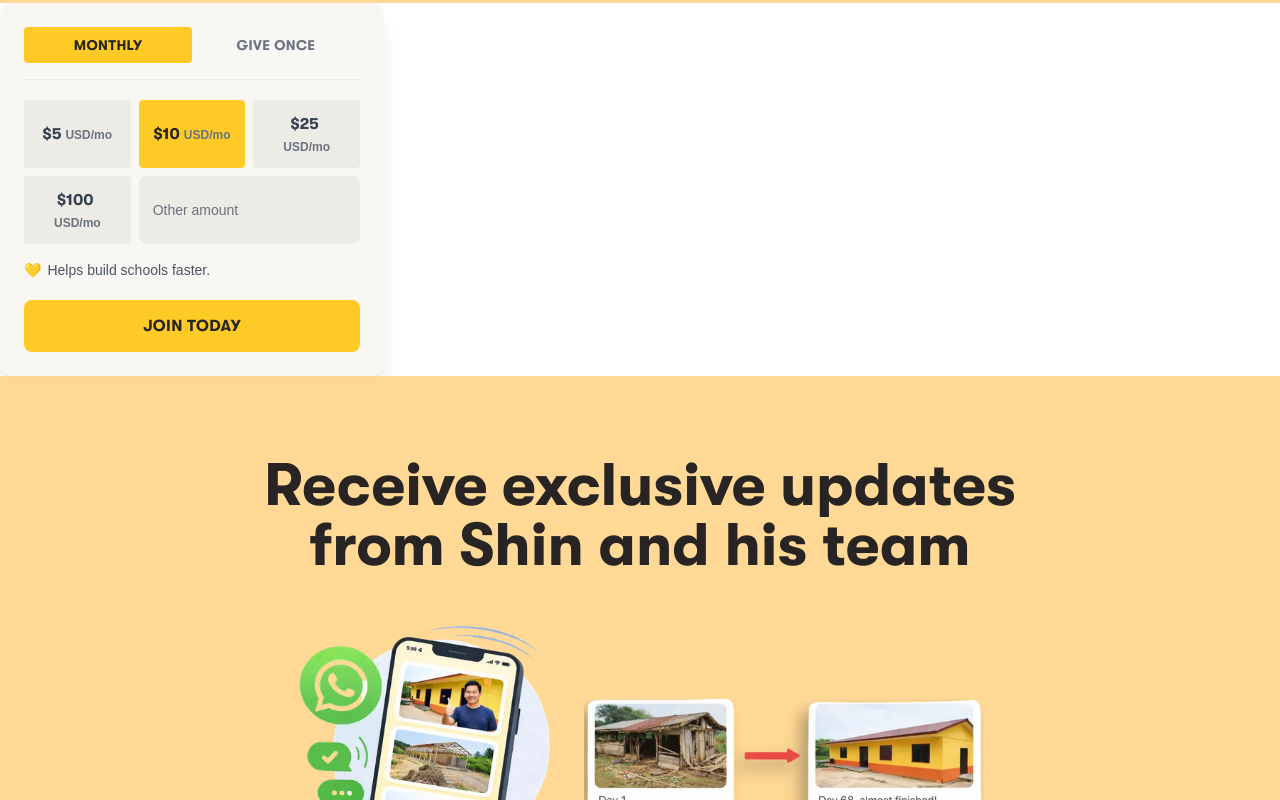
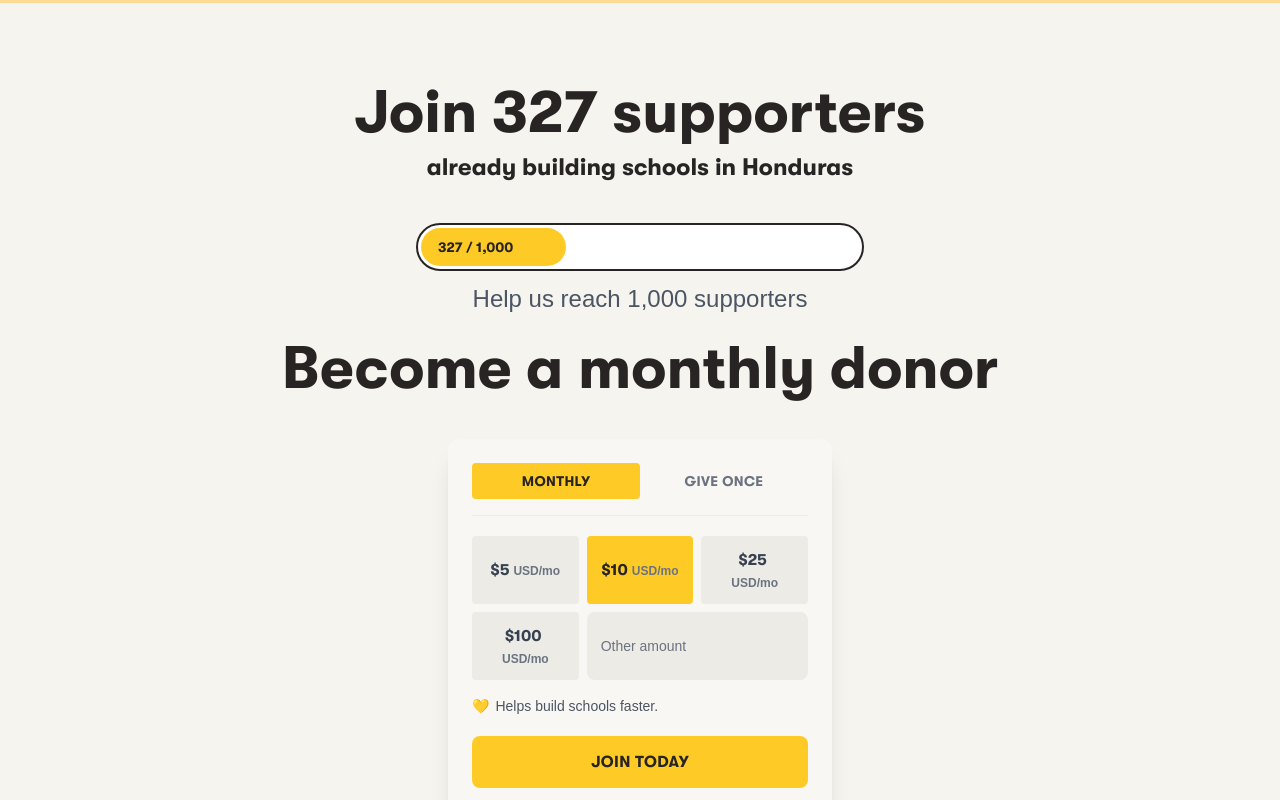
Before and after one commit to amazkaleem/test-repo, a Next.js app: page /en in a window 1280 px wide. Shown: the part 1480-2280 px from the top of the page. Built offline with nearby package versions, Linux system fonts and the light colour scheme; a web font is replaced by a local one.

Commit message:
Still trying..

```diff
--- a/src/components/sections/DonationSection.tsx
+++ b/src/components/sections/DonationSection.tsx
@@ -1,137 +1,60 @@
 "use client";
 
-import { useState, useCallback } from "react";
 import { useTranslations } from "next-intl";
-import { cn } from "@/lib/utils";
+import DonationBox from "../shared/DonationBox";
+import SectionWrapper from "../shared/SectionWrapper";
 
-type DonationTab = "monthly" | "oneTime";
+const CURRENT_SUPPORTERS = 327;
+const GOAL_SUPPORTERS = 1000;
+const PROGRESS_PERCENT = (CURRENT_SUPPORTERS / GOAL_SUPPORTERS) * 100;
 
-const AMOUNTS = [5, 10, 25, 100] as const;
-const DEFAULT_AMOUNT = 10;
-
-interface DonationBoxProps {
-  className?: string;
-}
-
-export default function DonationBox({ className }: DonationBoxProps) {
-  const t = useTranslations("monthlyDonation.donation");
-  const [tab, setTab] = useState<DonationTab>("monthly");
-  const [selected, setSelected] = useState<number | null>(DEFAULT_AMOUNT);
-  const [custom, setCustom] = useState("");
-
-  const selectPreset = useCallback((amount: number) => {
-    setSelected(amount);
-    setCustom("");
-  }, []);
-
-  const handleCustom = useCallback((value: string) => {
-    // Allow only digits
-    const sanitized = value.replace(/\D/g, "");
-    setCustom(sanitized);
-    setSelected(null);
-  }, []);
-
-  const activeAmount = selected ?? (custom ? Number(custom) : null);
-  const suffix = tab === "monthly" ? " USD/mo" : " USD";
+export default function DonationSection() {
+  const t = useTranslations("monthlyDonation");
 
   return (
-    <article
-      className={cn("w-full max-w-sm rounded-xl bg-[#F9F7F3] p-6 shadow-xl", className)}
-      aria-label="Donation selector"
-    >
-      {/* Tab toggle */}
-      <nav
-        className="mb-5 flex border-b border-[#ECEBE5] pb-4"
-        role="tablist"
-        aria-label="Donation frequency"
-      >
-        {(["monthly", "oneTime"] as const).map((key) => (
-          <button
-            key={key}
-            role="tab"
-            aria-selected={tab === key}
-            onClick={() => setTab(key)}
-            className={cn(
-              "flex-1 py-2 text-center font-title text-sm uppercase tracking-wide transition-colors",
-              tab === key
-                ? "rounded-sm bg-[#FECB26] text-shh-black"
-                : "text-gray-500 hover:text-shh-black"
-            )}
-          >
-            {t(`tabs.${key}`)}
-          </button>
-        ))}
-      </nav>
+    <SectionWrapper id="donation-section" className="bg-[#F5F4EF] px-4 py-20 md:px-8 lg:px-16">
+      <div className="mx-auto max-w-3xl text-center">
+        {/* Social-proof headline */}
+        <h2 className="font-title text-4xl leading-tight text-shh-black sm:text-2xl md:text-4xl lg:text-6xl">
+          {t("socialProof.headline")}
+        </h2>
+        <p className="mt-2 font-title text-lg text-shh-black sm:text-2xl md:text-2xl">
+          {t("socialProof.subheadline")}
+        </p>
 
-      {/* Amount grid */}
-      <fieldset className="mb-4 grid grid-cols-3 gap-2">
-        <legend className="sr-only">Select amount</legend>
+        {/* Progress bar */}
+        <div className="mx-auto mt-10 max-w-md">
+          <div className="relative h-12 overflow-hidden rounded-full border-2 border-shh-black bg-white">
+            {/* Filled portion */}
+            <div
+              className="absolute inset-y-0 left-0 m-[3px] rounded-full bg-[#FECB26] transition-all duration-700"
+              style={{ width: `${PROGRESS_PERCENT}%` }}
+            />
+            {/* Label */}
+            <span className="absolute inset-0 flex items-center justify-start pl-5 font-title text-sm text-shh-black">
+              {t("donation.progress.label")}
+            </span>
+          </div>
+          <p className="mt-3 font-body text-lg text-gray-600 sm:text-2xl md:text-2xl">
+            {t("donation.progress.cta")}
+          </p>
+        </div>
 
-        {AMOUNTS.map((amount) => (
-          <button
-            key={amount}
-            type="button"
-            onClick={() => selectPreset(amount)}
-            className={cn(
-              "rounded-sm border-2 px-3 py-2.5 text-center font-body text-sm font-semibold transition-colors",
-              selected === amount
-                ? "border-[#FECB26] bg-[#FECB26] text-shh-black"
-                : "border-[#ECEBE5] bg-[#ECEBE5] text-gray-700 hover:border-gray-400"
-            )}
-          >
-            <span className="mr-1 font-title text-base">${amount}</span>
-            {/* Invisible "USD/mo" reserves max width; visible suffix overlays it */}
-            <span className="relative inline-block text-xs text-gray-500">
-              <span className="invisible" aria-hidden="true">
-                {" "}
-                USD/mo
-              </span>
-              <span className="absolute inset-0">{suffix}</span>
-            </span>
-          </button>
-        ))}
+        {/* "Become a monthly donor" headline */}
+        <h3 className="mt-6 font-title text-4xl font-bold leading-tight text-shh-black sm:text-2xl md:text-4xl lg:text-6xl">
+          {t("donation.donationSection.headline")}
+        </h3>
 
-        {/* Custom amount */}
-        <label
-          className={cn(
-            "col-span-2 flex items-center gap-1 rounded-lg border-2 px-3 py-2.5 transition-colors",
-            selected === null && custom
-              ? "border-[#FECB26] bg-[#FECB26]"
-              : "border-[#ECEBE5] bg-[#ECEBE5] hover:border-gray-400"
-          )}
-        >
-          {custom && <span className="font-title text-base">$</span>}
-          <input
-            type="text"
-            inputMode="numeric"
-            placeholder={t("amounts.custom")}
-            value={custom}
-            onChange={(e) => handleCustom(e.target.value)}
-            className="w-full bg-transparent text-sm font-semibold outline-none placeholder:font-body placeholder:font-normal placeholder:text-gray-500"
-            aria-label={t("amounts.custom")}
-          />
-        </label>
-      </fieldset>
+        {/* Donation widget (reusing existing DonationBox) */}
+        <div className="mt-10 flex justify-center">
+          <DonationBox />
+        </div>
 
-      {/* Note */}
-      <p className="mb-5 flex items-center gap-1.5 text-sm text-gray-600">
-        <span aria-hidden="true">💛</span>
-        {t("note")}
-      </p>
-
-      {/* CTA */}
-      <button
-        type="button"
-        disabled={!activeAmount}
-        className={cn(
-          "w-full rounded-lg py-3.5 font-title text-base uppercase tracking-wide transition-colors",
-          activeAmount
-            ? "bg-[#FECB26] text-shh-black hover:brightness-105"
-            : "cursor-not-allowed bg-[#ECEBE5] text-gray-400"
-        )}
-      >
-        {t("cta")}
-      </button>
-    </article>
+        {/* Cancel note */}
+        <p className="mt-6 font-body text-lg text-gray-500 sm:text-2xl md:text-2xl">
+          {t("donation.donationSection.cancelNote")}
+        </p>
+      </div>
+    </SectionWrapper>
   );
 }
--- a/src/components/shared/DonationBox.tsx
+++ b/src/components/shared/DonationBox.tsx
@@ -36,10 +36,7 @@ export default function DonationBox({ className }: DonationBoxProps) {
 
   return (
     <article
-      className={cn(
-        "w-full max-w-sm rounded-xl bg-[#F9F7F3] p-6 shadow-xl",
-        className,
-      )}
+      className={cn("w-full max-w-sm rounded-xl bg-[#F9F7F3] p-6 shadow-xl", className)}
       aria-label="Donation selector"
     >
       {/* Tab toggle */}
@@ -58,7 +55,7 @@ export default function DonationBox({ className }: DonationBoxProps) {
               "flex-1 py-2 text-center font-title text-sm uppercase tracking-wide transition-colors",
               tab === key
                 ? "rounded-sm bg-[#FECB26] text-shh-black"
-                : "text-gray-500 hover:text-shh-black",
+                : "text-gray-500 hover:text-shh-black"
             )}
           >
             {t(`tabs.${key}`)}
@@ -79,13 +76,16 @@ export default function DonationBox({ className }: DonationBoxProps) {
               "rounded-sm border-2 px-3 py-2.5 text-center font-body text-sm font-semibold transition-colors",
               selected === amount
                 ? "border-[#FECB26] bg-[#FECB26] text-shh-black"
-                : "border-[#ECEBE5] bg-[#ECEBE5] text-gray-700 hover:border-gray-400",
+                : "border-[#ECEBE5] bg-[#ECEBE5] text-gray-700 hover:border-gray-400"
             )}
           >
-            <span className="font-title text-base mr-1">${amount}</span>
+            <span className="mr-1 font-title text-base">${amount}</span>
             {/* Invisible "USD/mo" reserves max width; visible suffix overlays it */}
             <span className="relative inline-block text-xs text-gray-500">
-              <span className="invisible" aria-hidden="true">{" "}USD/mo</span>
+              <span className="invisible" aria-hidden="true">
+                {" "}
+                USD/mo
+              </span>
               <span className="absolute inset-0">{suffix}</span>
             </span>
           </button>
@@ -97,7 +97,7 @@ export default function DonationBox({ className }: DonationBoxProps) {
             "col-span-2 flex items-center gap-1 rounded-lg border-2 px-3 py-2.5 transition-colors",
             selected === null && custom
               ? "border-[#FECB26] bg-[#FECB26]"
-              : "border-[#ECEBE5] bg-[#ECEBE5] hover:border-gray-400",
+              : "border-[#ECEBE5] bg-[#ECEBE5] hover:border-gray-400"
           )}
         >
           {custom && <span className="font-title text-base">$</span>}
@@ -127,7 +127,7 @@ export default function DonationBox({ className }: DonationBoxProps) {
           "w-full rounded-lg py-3.5 font-title text-base uppercase tracking-wide transition-colors",
           activeAmount
             ? "bg-[#FECB26] text-shh-black hover:brightness-105"
-            : "cursor-not-allowed bg-[#ECEBE5] text-gray-400",
+            : "cursor-not-allowed bg-[#ECEBE5] text-gray-400"
         )}
       >
         {t("cta")}
```
